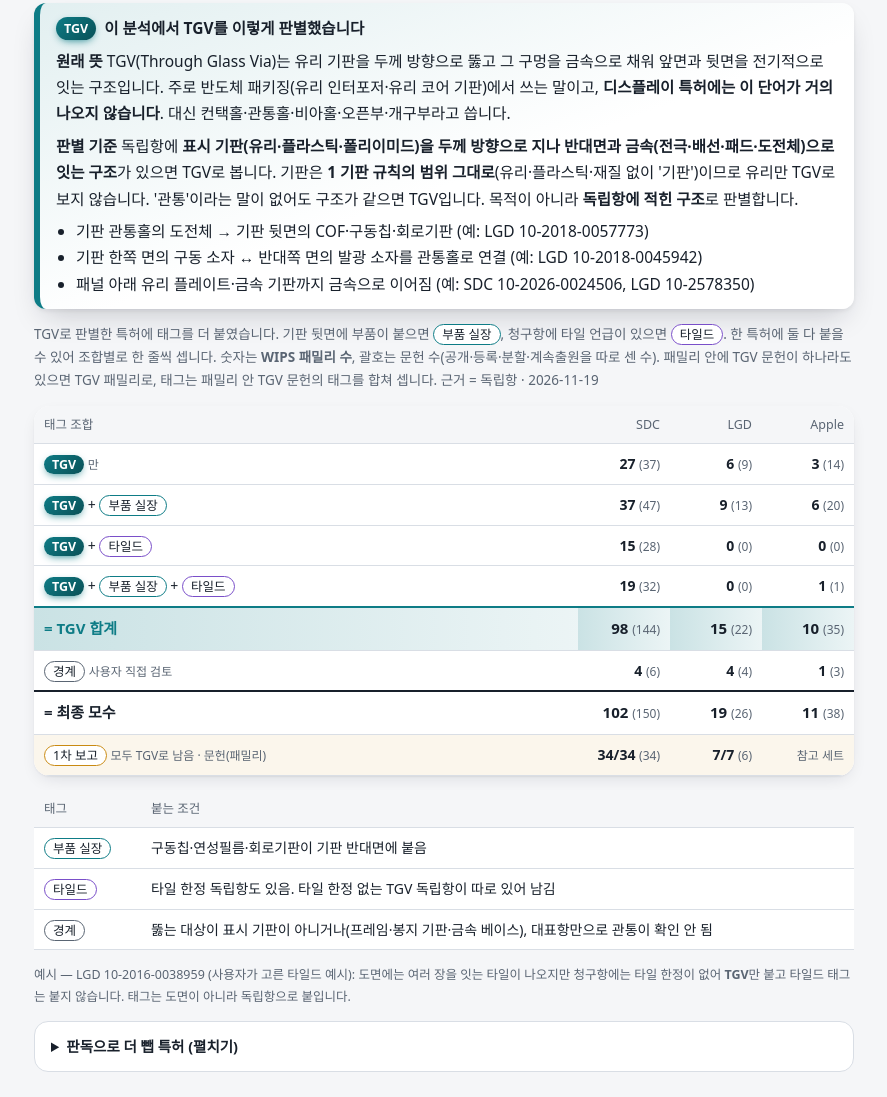
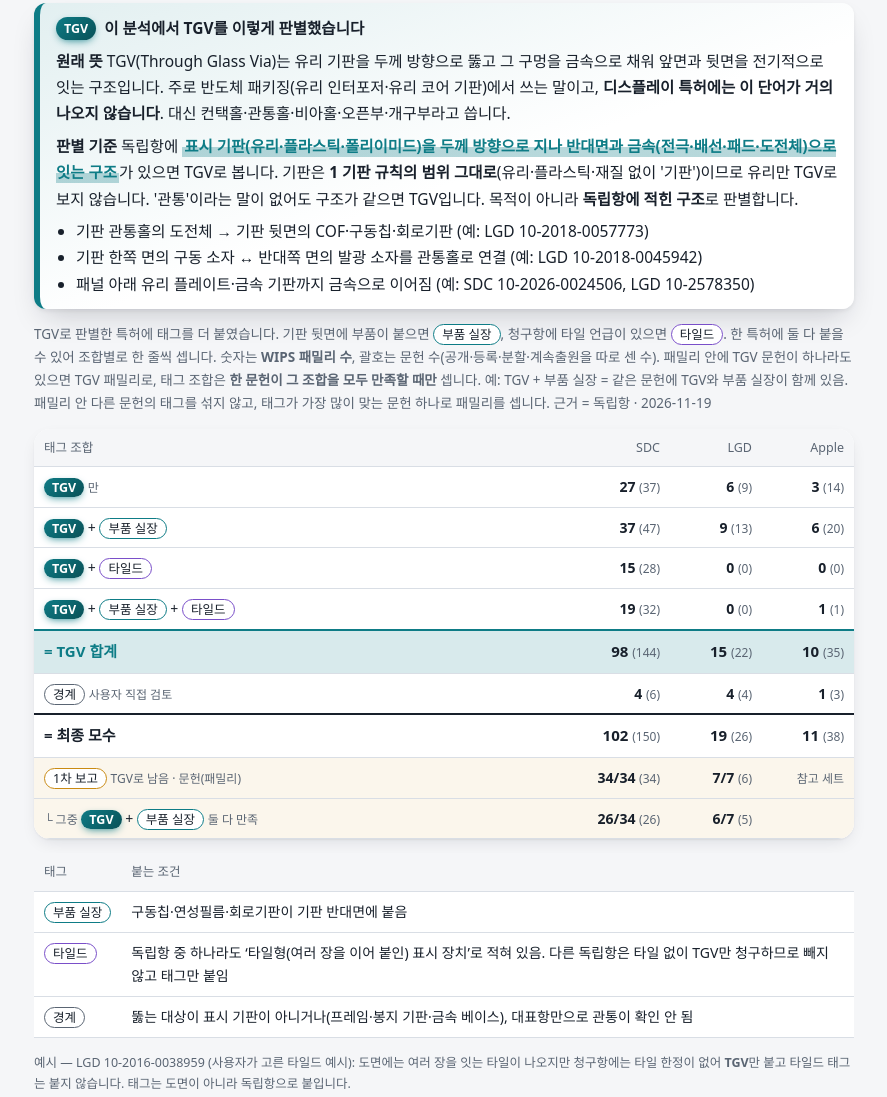
Before and after one commit to output-hub/output-hub.github.io, a plain HTML site: page through-substrate/index.html in a window 1280 px wide. Shown: the part 2720-3817 px from the top of the page, without its empty margins (284-1171 px from the left). Drawn offline with Linux system fonts and the light colour scheme; a web font is replaced by a local one.

Commit message:
[배포] through-substrate 댓글 반영 (v54)
Co-Authored-By: Claude Opus 5.5 <noreply@anthropic.com>
Claude-Session: https://claude.ai/code/session_01Y9FMDx1RxiP6aRQER688UG

```diff
--- a/through-substrate/index.html
+++ b/through-substrate/index.html
@@ -340,7 +340,8 @@ details.mini>summary{font-size:13px;color:var(--muted);padding:8px 14px}
 .fnr:has(.fnb span[style*="--k-t4"]) .fnb span{background-color:var(--k-t4)}
 .tbl.rt{border-radius:16px;box-shadow:var(--sh);overflow:hidden}
 .rt table{background:var(--surface)}
-.rt tr.sum td{background:linear-gradient(90deg,color-mix(in srgb,var(--k-t4) 22%,var(--surface)),color-mix(in srgb,var(--k-t4) 8%,var(--surface)))}
+.rt tr.sum td{background:color-mix(in srgb,var(--k-t4) 16%,var(--surface))}
+.hlt{background:linear-gradient(transparent 55%,color-mix(in srgb,var(--k-t4) 30%,transparent) 55%);color:var(--k-t4);padding:0 2px}
 .chip.tgv{background:linear-gradient(135deg,var(--k-t4),color-mix(in srgb,var(--k-t4) 65%,#000));box-shadow:0 3px 8px -3px var(--k-t4)}
 .tgvdef{border:0;box-shadow:var(--sh2);background:linear-gradient(160deg,color-mix(in srgb,var(--k-t4) 12%,var(--surface)),var(--surface) 55%);border-left:6px solid var(--k-t4)}
 details.sec{box-shadow:var(--sh)}
@@ -629,10 +630,10 @@ details.sec{box-shadow:var(--sh)}
 <div class="tgvdef">
 <div class="tgvh"><span class="chip tgv">TGV</span> 이 분석에서 TGV를 이렇게 판별했습니다</div>
 <p><b>원래 뜻</b> TGV(Through Glass Via)는 유리 기판을 두께 방향으로 뚫고 그 구멍을 금속으로 채워 앞면과 뒷면을 전기적으로 잇는 구조입니다. 주로 반도체 패키징(유리 인터포저·유리 코어 기판)에서 쓰는 말이고, <b>디스플레이 특허에는 이 단어가 거의 나오지 않습니다</b>. 대신 컨택홀·관통홀·비아홀·오픈부·개구부라고 씁니다.</p>
-<p><b>판별 기준</b> 독립항에 <b>표시 기판(유리·플라스틱·폴리이미드)을 두께 방향으로 지나 반대면과 금속(전극·배선·패드·도전체)으로 잇는 구조</b>가 있으면 TGV로 봅니다. 기판은 <b>1 기판 규칙의 범위 그대로</b>(유리·플라스틱·재질 없이 '기판')이므로 유리만 TGV로 보지 않습니다. '관통'이라는 말이 없어도 구조가 같으면 TGV입니다. 목적이 아니라 <b>독립항에 적힌 구조</b>로 판별합니다.</p>
+<p><b>판별 기준</b> 독립항에 <b class="hlt">표시 기판(유리·플라스틱·폴리이미드)을 두께 방향으로 지나 반대면과 금속(전극·배선·패드·도전체)으로 잇는 구조</b>가 있으면 TGV로 봅니다. 기판은 <b>1 기판 규칙의 범위 그대로</b>(유리·플라스틱·재질 없이 '기판')이므로 유리만 TGV로 보지 않습니다. '관통'이라는 말이 없어도 구조가 같으면 TGV입니다. 목적이 아니라 <b>독립항에 적힌 구조</b>로 판별합니다.</p>
 <ul><li>기판 관통홀의 도전체 → 기판 뒷면의 COF·구동칩·회로기판 (예: LGD 10-2018-0057773)</li><li>기판 한쪽 면의 구동 소자 ↔ 반대쪽 면의 발광 소자를 관통홀로 연결 (예: LGD 10-2018-0045942)</li><li>패널 아래 유리 플레이트·금속 기판까지 금속으로 이어짐 (예: SDC 10-2026-0024506, LGD 10-2578350)</li></ul>
 </div>
-<p class="note">TGV로 판별한 특허에 태그를 더 붙였습니다. 기판 뒷면에 부품이 붙으면 <span class="chip" style="--kc:var(--k-t4)">부품 실장</span>, 청구항에 타일 언급이 있으면 <span class="chip" style="--kc:var(--k-t2)">타일드</span>. 한 특허에 둘 다 붙을 수 있어 조합별로 한 줄씩 셉니다. 숫자는 <b>WIPS 패밀리 수</b>, 괄호는 문헌 수(공개·등록·분할·계속출원을 따로 센 수). 패밀리 안에 TGV 문헌이 하나라도 있으면 TGV 패밀리로, 태그는 패밀리 안 TGV 문헌의 태그를 합쳐 셉니다. 근거 = 독립항 · 2026-11-19</p>
+<p class="note">TGV로 판별한 특허에 태그를 더 붙였습니다. 기판 뒷면에 부품이 붙으면 <span class="chip" style="--kc:var(--k-t4)">부품 실장</span>, 청구항에 타일 언급이 있으면 <span class="chip" style="--kc:var(--k-t2)">타일드</span>. 한 특허에 둘 다 붙을 수 있어 조합별로 한 줄씩 셉니다. 숫자는 <b>WIPS 패밀리 수</b>, 괄호는 문헌 수(공개·등록·분할·계속출원을 따로 센 수). 패밀리 안에 TGV 문헌이 하나라도 있으면 TGV 패밀리로, 태그 조합은 <b>한 문헌이 그 조합을 모두 만족할 때만</b> 셉니다. 예: TGV + 부품 실장 = 같은 문헌에 TGV와 부품 실장이 함께 있음. 패밀리 안 다른 문헌의 태그를 섞지 않고, 태그가 가장 많이 맞는 문헌 하나로 패밀리를 셉니다. 근거 = 독립항 · 2026-11-19</p>
 <div class="tbl rt"><table>
 <thead><tr><th>태그 조합</th><th>SDC</th><th>LGD</th><th>Apple</th></tr></thead>
 <tbody>
@@ -643,13 +644,14 @@ details.sec{box-shadow:var(--sh)}
 <tr class="sum"><td>= TGV 합계</td><td><b>98</b> <span class="dc">(144)</span></td><td><b>15</b> <span class="dc">(22)</span></td><td><b>10</b> <span class="dc">(35)</span></td></tr>
 <tr><td><span class="chip" style="--kc:var(--muted)">경계</span> <span class="m">사용자 직접 검토</span></td><td><b>4</b> <span class="dc">(6)</span></td><td><b>4</b> <span class="dc">(4)</span></td><td><b>1</b> <span class="dc">(3)</span></td></tr>
 <tr class="tot"><td>= 최종 모수</td><td><b>102</b> <span class="dc">(150)</span></td><td><b>19</b> <span class="dc">(26)</span></td><td><b>11</b> <span class="dc">(38)</span></td></tr>
-<tr class="fr"><td><span class="chip" style="--kc:var(--k-str)">1차 보고</span> <span class="m">모두 TGV로 남음 · 문헌(패밀리)</span></td><td><b>34/34</b> <span class="dc">(34)</span></td><td><b>7/7</b> <span class="dc">(6)</span></td><td><span class="m">참고 세트</span></td></tr>
+<tr class="fr"><td><span class="chip" style="--kc:var(--k-str)">1차 보고</span> <span class="m">TGV로 남음 · 문헌(패밀리)</span></td><td><b>34/34</b> <span class="dc">(34)</span></td><td><b>7/7</b> <span class="dc">(6)</span></td><td><span class="m">참고 세트</span></td></tr>
+<tr class="fr"><td><span class="m">└ 그중</span> <span class="chip tgv">TGV</span> + <span class="chip" style="--kc:var(--k-t4)">부품 실장</span> <span class="m">둘 다 만족</span></td><td><b>26/34</b> <span class="dc">(26)</span></td><td><b>6/7</b> <span class="dc">(5)</span></td><td></td></tr>
 </tbody></table></div>
 <div class="tbl"><table>
 <thead><tr><th>태그</th><th>붙는 조건</th></tr></thead>
 <tbody>
 <tr><td><span class="chip" style="--kc:var(--k-t4)">부품 실장</span></td><td>구동칩·연성필름·회로기판이 기판 반대면에 붙음</td></tr>
-<tr><td><span class="chip" style="--kc:var(--k-t2)">타일드</span></td><td>타일 한정 독립항도 있음. 타일 한정 없는 TGV 독립항이 따로 있어 남김</td></tr>
+<tr><td><span class="chip" style="--kc:var(--k-t2)">타일드</span></td><td>독립항 중 하나라도 ‘타일형(여러 장을 이어 붙인) 표시 장치’로 적혀 있음. 다른 독립항은 타일 없이 TGV만 청구하므로 빼지 않고 태그만 붙임</td></tr>
 <tr><td><span class="chip" style="--kc:var(--muted)">경계</span></td><td>뚫는 대상이 표시 기판이 아니거나(프레임·봉지 기판·금속 베이스), 대표항만으로 관통이 확인 안 됨</td></tr>
 </tbody></table></div>
 <p class="note" style="font-size:12.5px">예시 — LGD 10-2016-0038959 (사용자가 고른 타일드 예시): 도면에는 여러 장을 잇는 타일이 나오지만 청구항에는 타일 한정이 없어 <b>TGV</b>만 붙고 타일드 태그는 붙지 않습니다. 태그는 도면이 아니라 독립항으로 붙입니다.</p>
```
